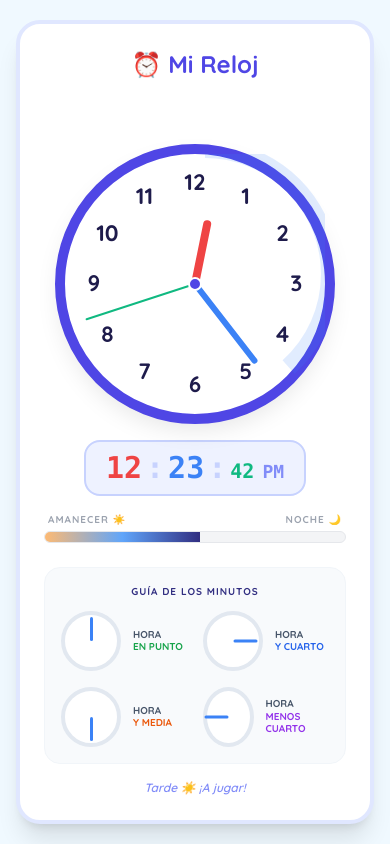
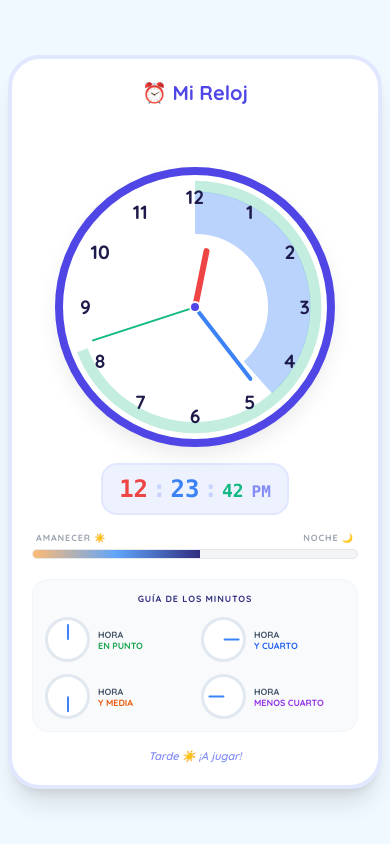
Before and after one commit to ginomade/mirelojito, a plain HTML site: page index.html in a window 390 px wide. Shown: the top 844 px of the page. Drawn offline with nearby package versions, Linux system fonts and the light colour scheme.

Commit message:
Update index.html
responsive site

```diff
--- a/index.html
+++ b/index.html
@@ -12,15 +12,26 @@
             background-color: #f0f9ff;
         }
 
-        /* Estilos del Reloj Analógico Principal */
+        /* Estilos del Reloj Analógico Principal - Ahora responsivo */
+        .clock-container {
+            position: relative;
+            width: 100%;
+            max-width: 280px;
+            aspect-ratio: 1 / 1;
+        }
+
         .clock-face {
-            width: 280px;
-            height: 280px;
-            border: 10px solid #4f46e5;
+            width: 100%;
+            height: 100%;
+            border: 8px solid #4f46e5;
             border-radius: 50%;
             position: relative;
             background: white;
             box-shadow: 0 10px 25px -5px rgba(0, 0, 0, 0.1);
+        }
+
+        @media (min-width: 640px) {
+            .clock-face { border-width: 12px; }
         }
 
         .number {
@@ -28,10 +39,15 @@
             width: 100%;
             height: 100%;
             text-align: center;
-            font-size: 1.4rem;
+            font-size: 1.2rem;
             font-weight: 700;
-            padding: 12px;
+            padding: 8px;
             color: #1e1b4b;
+            z-index: 5;
+        }
+
+        @media (min-width: 640px) {
+            .number { font-size: 1.4rem; padding: 12px; }
         }
 
         .hand {
@@ -43,24 +59,25 @@
             transition: transform 0.05s cubic-bezier(0.4, 2.3, 0.3, 1);
         }
 
-        .hour-hand { width: 8px; height: 65px; background: #ef4444; margin-left: -4px; z-index: 3; }
-        .minute-hand { width: 6px; height: 100px; background: #3b82f6; margin-left: -3px; z-index: 2; }
-        .second-hand { width: 2px; height: 115px; background: #10b981; margin-left: -1px; z-index: 1; }
+        /* Longitudes ajustadas para escala relativa */
+        .hour-hand { width: 6px; height: 23%; background: #ef4444; margin-left: -3px; z-index: 10; }
+        .minute-hand { width: 4px; height: 35%; background: #3b82f6; margin-left: -2px; z-index: 9; }
+        .second-hand { width: 2px; height: 41%; background: #10b981; margin-left: -1px; z-index: 8; }
 
         .center-dot {
             position: absolute;
             top: 50%;
             left: 50%;
-            width: 14px;
-            height: 14px;
+            width: 12px;
+            height: 12px;
             background: #4f46e5;
             border-radius: 50%;
             transform: translate(-50%, -50%);
-            z-index: 10;
+            z-index: 15;
             border: 2px solid white;
         }
 
-        /* Progreso circular */
+        /* Anillos de progreso gruesos - Escalables */
         .progress-ring {
             position: absolute;
             top: 0;
@@ -68,34 +85,40 @@
             width: 100%;
             height: 100%;
             transform: rotate(-90deg);
+            pointer-events: none;
         }
 
         .progress-ring__circle {
             transition: stroke-dashoffset 0.35s;
             transform-origin: 50% 50%;
-            stroke: rgba(59, 130, 246, 0.15);
+            fill: transparent;
         }
 
         /* Mini relojes de referencia */
         .mini-clock {
-            width: 60px;
-            height: 60px;
-            border: 4px solid #e2e8f0;
+            width: 45px;
+            height: 45px;
+            border: 3px solid #e2e8f0;
             border-radius: 50%;
             position: relative;
             background: white;
+            flex-shrink: 0;
+        }
+
+        @media (min-width: 640px) {
+            .mini-clock { width: 60px; height: 60px; border-width: 4px; }
         }
 
         .mini-hand {
             position: absolute;
             bottom: 50%;
             left: 50%;
-            width: 3px;
-            height: 24px;
+            width: 2px;
+            height: 40%;
             background: #3b82f6;
             transform-origin: bottom;
             border-radius: 4px;
-            margin-left: -1.5px;
+            margin-left: -1px;
         }
 
         #specialLabel {
@@ -105,81 +128,84 @@
         #specialLabel.show { transform: scale(1); }
     </style>
 </head>
-<body class="min-h-screen flex flex-col items-center justify-center p-4">
+<body class="min-h-screen bg-sky-50 flex flex-col items-center justify-center p-2 sm:p-4">
 
-    <div class="max-w-md w-full bg-white rounded-3xl shadow-xl p-6 border-4 border-indigo-100">
-        <h1 class="text-2xl font-bold text-center text-indigo-600 mb-2">⏰ Mi Reloj</h1>
+    <div class="w-full max-w-md bg-white rounded-[2rem] shadow-xl p-5 sm:p-6 border-4 border-indigo-100">
+        <h1 class="text-xl sm:text-2xl font-bold text-center text-indigo-600 mb-2">⏰ Mi Reloj</h1>
 
         <!-- Leyenda actual -->
-        <div class="h-10 flex items-center justify-center mb-4">
-            <div id="specialLabel" class="bg-yellow-400 text-yellow-900 font-bold px-4 py-1 rounded-full shadow-sm text-md">
+        <div class="h-10 flex items-center justify-center mb-3">
+            <div id="specialLabel" class="bg-yellow-400 text-yellow-900 font-bold px-4 py-1 rounded-full shadow-sm text-sm sm:text-md">
                 ¡En punto!
             </div>
         </div>
 
         <!-- Reloj Principal -->
         <div class="flex flex-col items-center gap-4">
+            <div class="clock-container">
                 <div class="clock-face" id="analogClock">
-                <svg class="progress-ring" width="280" height="280">
-                    <circle id="minuteProgress" class="progress-ring__circle" stroke-width="18" fill="transparent" r="125" cx="140" cy="140" />
+                    <!-- SVG responsivo usando viewBox -->
+                    <svg class="progress-ring" viewBox="0 0 280 280">
+                        <!-- Segundos (Verde) -->
+                        <circle id="secondProgress" class="progress-ring__circle" stroke-width="12" r="128" cx="140" cy="140" stroke="rgba(16, 185, 129, 0.25)" />
+                        <!-- Minutos (Azul) -->
+                        <circle id="minuteProgress" class="progress-ring__circle" stroke-width="45" r="100" cx="140" cy="140" stroke="rgba(59, 130, 246, 0.35)" />
                     </svg>
+
                     <div class="center-dot"></div>
                     <div id="clockNumbers"></div>
                     <div class="hand hour-hand" id="hourHand"></div>
                     <div class="hand minute-hand" id="minHand"></div>
                     <div class="hand second-hand" id="secHand"></div>
                 </div>
+            </div>
 
             <!-- Reloj Digital -->
-            <div class="bg-indigo-50 px-5 py-2 rounded-2xl border-2 border-indigo-200 flex items-baseline text-3xl font-mono font-bold">
+            <div class="bg-indigo-50 px-4 py-2 rounded-2xl border-2 border-indigo-100 flex items-baseline text-2xl sm:text-3xl font-mono font-bold">
                 <span id="digitalHour" class="text-red-500">00</span>
                 <span class="text-indigo-200 mx-1">:</span>
                 <span id="digitalMinute" class="text-blue-500">00</span>
                 <span class="text-indigo-200 mx-1">:</span>
-                <span id="digitalSecond" class="text-emerald-500 text-xl">00</span>
-                <span id="ampm" class="text-lg font-bold text-indigo-400 ml-2 uppercase">am</span>
+                <span id="digitalSecond" class="text-emerald-500 text-lg sm:text-xl">00</span>
+                <span id="ampm" class="text-base sm:text-lg font-bold text-indigo-400 ml-2 uppercase">am</span>
             </div>
 
-            <!-- Visualizador Gráfico de Progreso del Día -->
+            <!-- Progreso del Día -->
             <div class="w-full space-y-1">
-                <div class="flex justify-between text-[10px] font-bold text-gray-400 uppercase tracking-widest px-1">
+                <div class="flex justify-between text-[9px] sm:text-[10px] font-bold text-gray-400 uppercase tracking-widest px-1">
                     <span>Amanecer ☀️</span>
                     <span>Noche 🌙</span>
                 </div>
-                <div class="w-full bg-gray-100 h-3 rounded-full overflow-hidden border border-gray-200">
+                <div class="w-full bg-gray-100 h-2.5 sm:h-3 rounded-full overflow-hidden border border-gray-200">
                     <div id="dayProgress" class="h-full bg-gradient-to-r from-orange-300 via-blue-400 to-indigo-900 transition-all duration-1000" style="width: 0%"></div>
                 </div>
             </div>
 
             <!-- Guía Visual de Referencia -->
-            <div class="w-full mt-2 bg-slate-50 p-4 rounded-2xl border border-slate-100">
-                <p class="text-center text-indigo-900 font-bold text-[10px] uppercase tracking-widest mb-3">Guía de los minutos</p>
-                <div class="grid grid-cols-2 gap-4">
-                    <!-- En punto -->
-                    <div class="flex items-center gap-3">
+            <div class="w-full mt-1 bg-slate-50 p-3 sm:p-4 rounded-2xl border border-slate-100">
+                <p class="text-center text-indigo-900 font-bold text-[9px] sm:text-[10px] uppercase tracking-widest mb-3">Guía de los minutos</p>
+                <div class="grid grid-cols-2 gap-3 sm:gap-4">
+                    <div class="flex items-center gap-2 sm:gap-3">
                         <div class="mini-clock"><div class="mini-hand" style="transform: rotate(0deg)"></div></div>
-                        <div class="text-[10px] font-bold text-slate-600 leading-tight">HORA<br><span class="text-green-600 uppercase">En punto</span></div>
+                        <div class="text-[9px] sm:text-[10px] font-bold text-slate-600 leading-tight">HORA<br><span class="text-green-600 uppercase">En punto</span></div>
                     </div>
-                    <!-- Y cuarto -->
-                    <div class="flex items-center gap-3">
+                    <div class="flex items-center gap-2 sm:gap-3">
                         <div class="mini-clock"><div class="mini-hand" style="transform: rotate(90deg)"></div></div>
-                        <div class="text-[10px] font-bold text-slate-600 leading-tight">HORA<br><span class="text-blue-600 uppercase">Y cuarto</span></div>
+                        <div class="text-[9px] sm:text-[10px] font-bold text-slate-600 leading-tight">HORA<br><span class="text-blue-600 uppercase">Y cuarto</span></div>
                     </div>
-                    <!-- Y media -->
-                    <div class="flex items-center gap-3">
+                    <div class="flex items-center gap-2 sm:gap-3">
                         <div class="mini-clock"><div class="mini-hand" style="transform: rotate(180deg)"></div></div>
-                        <div class="text-[10px] font-bold text-slate-600 leading-tight">HORA<br><span class="text-orange-600 uppercase">Y media</span></div>
+                        <div class="text-[9px] sm:text-[10px] font-bold text-slate-600 leading-tight">HORA<br><span class="text-orange-600 uppercase">Y media</span></div>
                     </div>
-                    <!-- Menos cuarto -->
-                    <div class="flex items-center gap-3">
+                    <div class="flex items-center gap-2 sm:gap-3">
                         <div class="mini-clock"><div class="mini-hand" style="transform: rotate(270deg)"></div></div>
-                        <div class="text-[10px] font-bold text-slate-600 leading-tight">HORA<br><span class="text-purple-600 uppercase">Menos cuarto</span></div>
+                        <div class="text-[9px] sm:text-[10px] font-bold text-slate-600 leading-tight">HORA<br><span class="text-purple-600 uppercase">Menos cuarto</span></div>
                     </div>
                 </div>
             </div>
         </div>
 
-        <p id="timeDescription" class="text-center text-indigo-400 font-semibold mt-4 text-xs italic">¡Mira cómo corre el tiempo!</p>
+        <p id="timeDescription" class="text-center text-indigo-400 font-semibold mt-4 text-[11px] sm:text-xs italic">¡Mira cómo corre el tiempo!</p>
     </div>
 
     <script>
@@ -190,7 +216,10 @@
         const digitalMinute = document.getElementById('digitalMinute');
         const digitalSecond = document.getElementById('digitalSecond');
         const ampmElement = document.getElementById('ampm');
+
         const minuteProgressCircle = document.getElementById('minuteProgress');
+        const secondProgressCircle = document.getElementById('secondProgress');
+
         const dayProgressBar = document.getElementById('dayProgress');
         const timeDescription = document.getElementById('timeDescription');
         const specialLabel = document.getElementById('specialLabel');
@@ -209,9 +238,14 @@
             numbersContainer.appendChild(numDiv);
         }
 
-        const radius = minuteProgressCircle.r.baseVal.value;
-        const circumference = radius * 2 * Math.PI;
-        minuteProgressCircle.style.strokeDasharray = `${circumference} ${circumference}`;
+        // Circunferencia para los anillos de progreso
+        const radiusMin = 100; // Valor fijo del atributo 'r' en el SVG
+        const circumferenceMin = radiusMin * 2 * Math.PI;
+        minuteProgressCircle.style.strokeDasharray = `${circumferenceMin} ${circumferenceMin}`;
+
+        const radiusSec = 128; // Valor fijo del atributo 'r' en el SVG
+        const circumferenceSec = radiusSec * 2 * Math.PI;
+        secondProgressCircle.style.strokeDasharray = `${circumferenceSec} ${circumferenceSec}`;
 
         function updateClock() {
             const now = new Date();
@@ -235,9 +269,12 @@
             digitalSecond.textContent = seconds < 10 ? '0' + seconds : seconds;
             ampmElement.textContent = hours >= 12 ? 'pm' : 'am';
 
-            // Círculo de progreso de minutos
-            const offset = circumference - (minutes / 60 * circumference);
-            minuteProgressCircle.style.strokeDashoffset = offset;
+            // Actualizar anillos de progreso
+            const offsetMin = circumferenceMin - (minutes / 60 * circumferenceMin);
+            minuteProgressCircle.style.strokeDashoffset = offsetMin;
+
+            const offsetSec = circumferenceSec - (seconds / 60 * circumferenceSec);
+            secondProgressCircle.style.strokeDashoffset = offsetSec;
 
             // Progreso del día (24 horas)
             const totalSecondsInDay = 24 * 60 * 60;
@@ -249,7 +286,6 @@
         }
 
         function updateLabels(h, m) {
-            // Etiquetas especiales
             if (m === 0) {
                 specialLabel.textContent = "¡En punto!";
                 specialLabel.className = "bg-green-400 text-green-900 font-bold px-4 py-1 rounded-full shadow-sm text-md show";
@@ -266,7 +302,6 @@
                 specialLabel.classList.remove('show');
             }
 
-            // Mensaje de estado
             let desc = "";
             if (h >= 6 && h < 12) desc = "Mañana 🌅 ¡Buen día!";
             else if (h >= 12 && h < 18) desc = "Tarde ☀️ ¡A jugar!";
```
Lines whose indentation alone changed are shown as unchanged.
